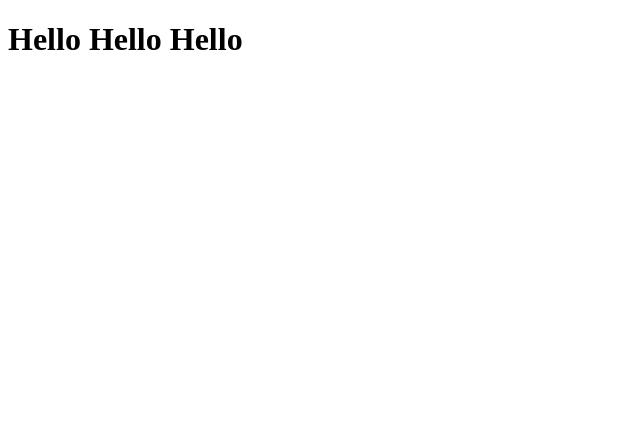
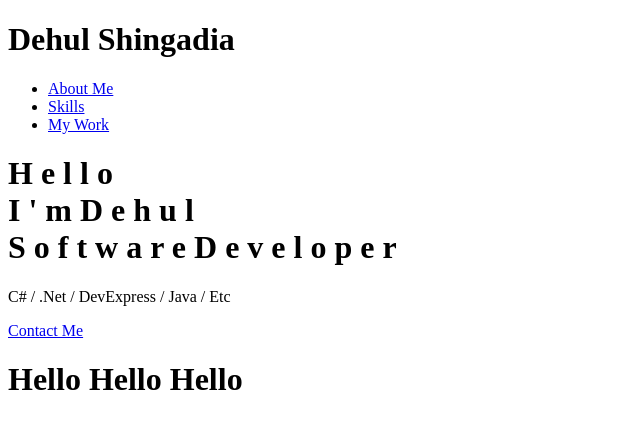
Before and after one commit to Dehul/Dehul.github.io, a plain HTML site: page index.html in a window 1280 px wide. Shown: the whole page, without its empty margins (0-640 px from the left). Drawn offline with Linux system fonts and the light colour scheme.

Commit message:
Update index.html

```diff
--- a/index.html
+++ b/index.html
@@ -4,9 +4,66 @@
     <meta charset="UTF-8">
     <meta name="viewport" content="width=device-width">
     <mera http-equiv="x-UA-Compatible" content="ie-edge">
-    <title>Home</title>
+    <title>Dehul Shingadia</title>
 </head>
 <body>
+    <div class="container navbar">
+        <header>
+          <div>
+            <h1>Dehul Shingadia</h1>
+          </div>
+
+          <nav>
+            <ul>
+              <li><a href="#about">About Me</a></li>
+              <li><a href="#skills">Skills</a></li>
+              <li><a href="#work">My Work</a></li>
+            </ul>
+          </nav>
+        </header>
+    </div>
+
+    <div class="container main-info-section">
+      <div class="text">
+        <h1>
+          <span class="m-left">H</span>
+          <span class="m-left">e</span>
+          <span class="m-left">l</span>
+          <span class="m-left">l</span>
+          <span class="m-left">o</span>
+          <br>
+          <span>I</span>
+          <span class="m-left">'</span>
+          <span class="m-left">m</span>
+          <span class="name">D</span>
+          <span class="m-left">e</span>
+          <span class="m-left">h</span>
+          <span class="m-left">u</span>
+          <span class="m-left">l</span>
+          <br>
+          <span>S<span>
+          <span class="m-left">o</span>
+          <span class="m-left">f</span>
+          <span class="m-left">t</span>
+          <span class="m-left">w</span>
+          <span class="m-left">a</span>
+          <span class="m-left">r</span>
+          <span class="m-left">e</span>
+          <span>D</span>
+          <span class="m-left">e</span>
+          <span class="m-left">v</span>
+          <span class="m-left">e</span>
+          <span class="m-left">l</span>
+          <span class="m-left">o</span>
+          <span class="m-left">p</span>
+          <span class="m-left">e</span>
+          <span class="m-left">r</span>
+        </h1>
+        <p>C# / .Net / DevExpress / Java / Etc<p>
+          <a href="#contact">Contact Me</a>
+      </div>
+    </div>
+
  <h1>
    Hello Hello Hello
  </h1>
```
